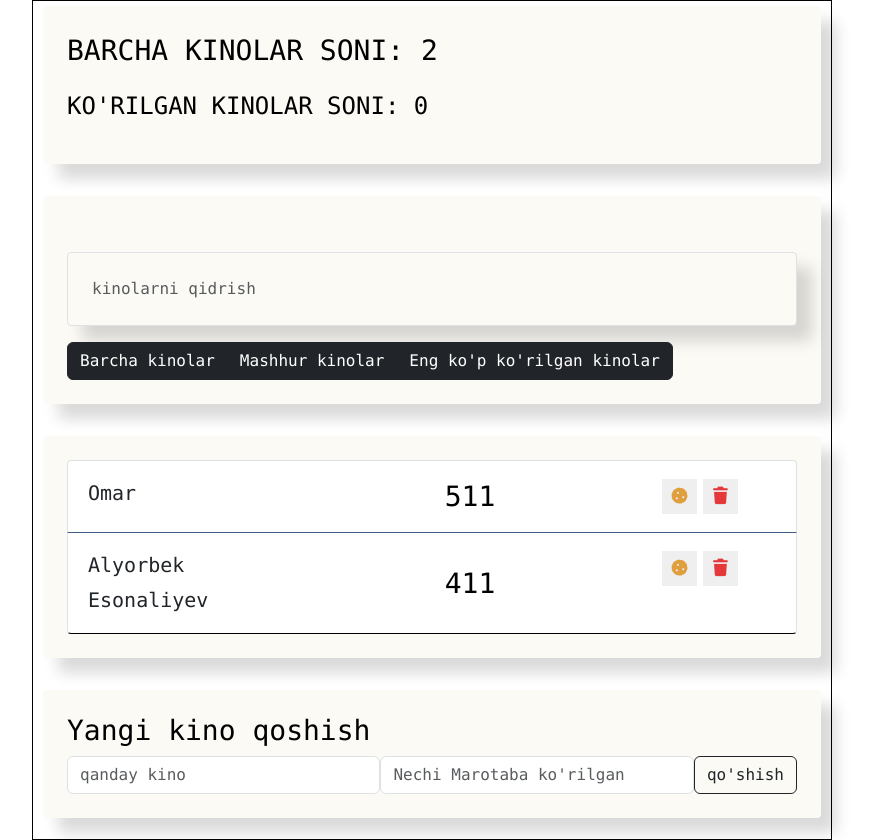
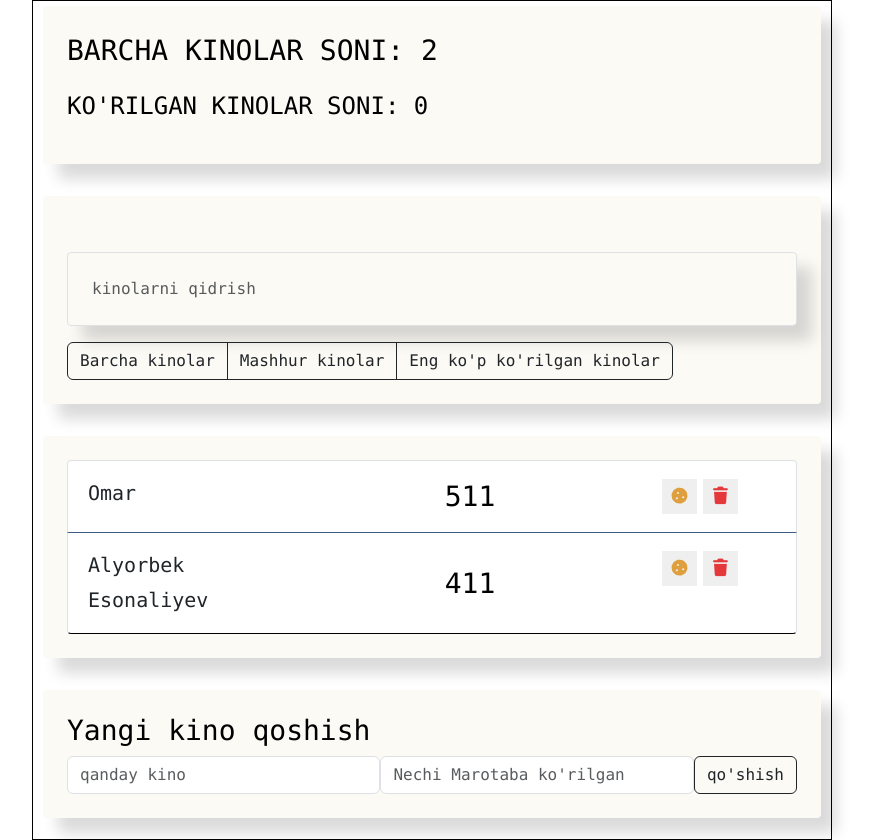
Before and after one commit to esonaliyev05/move, a Vue app: page / in a window 1280 px wide. Shown: the whole page, without its empty margins (208-1078 px from the left). Built offline with nearby package versions, Linux system fonts and the light colour scheme.

Commit message:
Button optimization

```diff
--- a/src/components/app-filter/AppFilter.vue
+++ b/src/components/app-filter/AppFilter.vue
@@ -1,13 +1,16 @@
 <template lang="">
   <div class="btn-group">
-        <button class="btn" type="button" @click="filterHandler('all')" :class="[filterName === all ? 'btn-dark' : 'btn-outline-dark']">Barcha kinolar</button>
-        <button class="btn" type="button" @click="filterHandler('popular')" :class="[filterName === popular ? 'btn-dark' : 'btn-outline-dark']" >Mashhur kinolar</button>
-        <button class="btn" type="button" @click="filterHandler('mostVieers')" :class="[filterName === mostVieers ? 'btn-dark' : 'btn-outline-dark']" >Eng ko'p ko'rilgan kinolar</button>
+
+    <button v-for="btn in filterButtons" :key="btn.name" class="btn" :class="[filterName === btn.name ? 'btn-dark' : 'btn-outline-dark']"
+    @click='filterHandler(btn.name)'
+    >
+     {{btn.title}}
+    </button>
+
   </div>
 </template>
 <script>
 export default {
-
   props: {
     updateFilterHandler: {
       type: Function,
@@ -21,18 +24,34 @@ export default {
 
   data() {
     return {
-            filter : "all",
-        }
+      filterButtons: [
+        {
+          title: "Barcha kinolar",
+          name: "all",
+
+        },
+        {
+          title: "Mashhur kinolar",
+          name: "popular",
+
+        },
+        {
+          title: "Eng ko'p ko'rilgan kinolar",
+          name: "mostVieers",
+
         },
 
-    methods : {
+      ],
+      filter: "all",
+    };
+  },
+
+  methods: {
     filterHandler(filter) {
-            this.filter = filter
-            this.updateFilterHandler(this.filter)
-        }
-    }
-}
-
+      this.filter = filter;
+      this.updateFilterHandler(this.filter);
+    },
+  },
+};
 </script>
-<style lang="">
-</style>
+<style lang=""></style>
```
Lines whose indentation alone changed are shown as unchanged.
